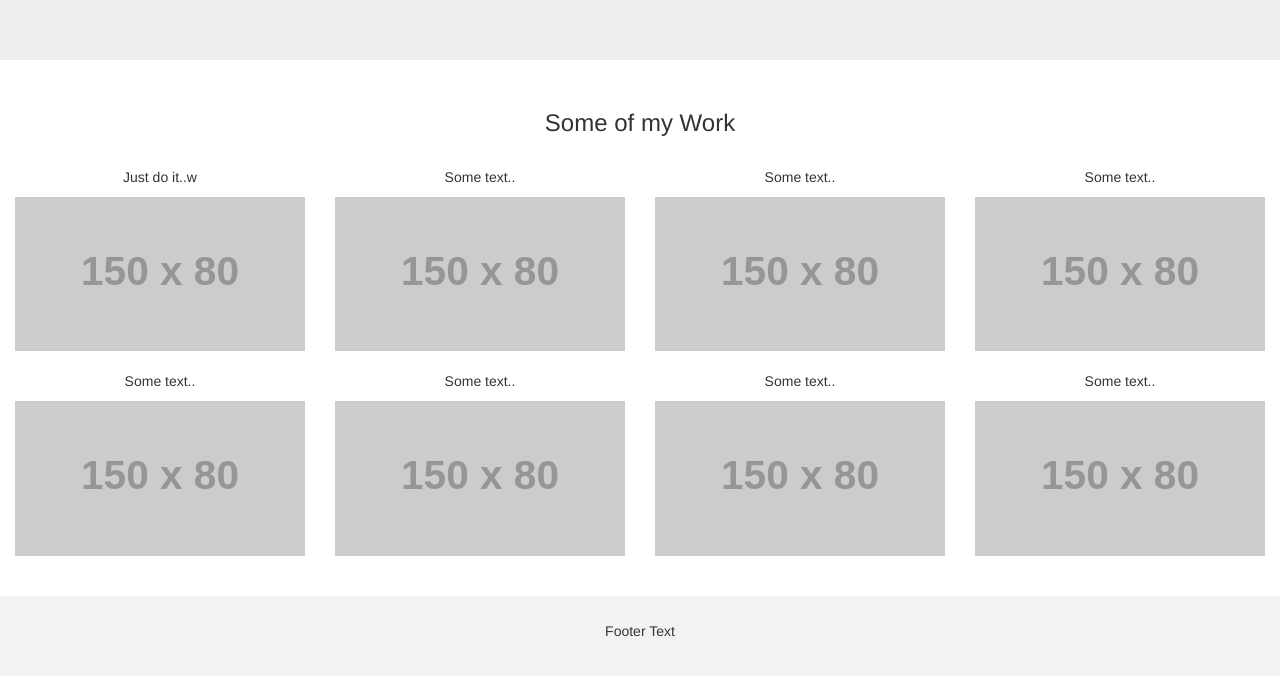
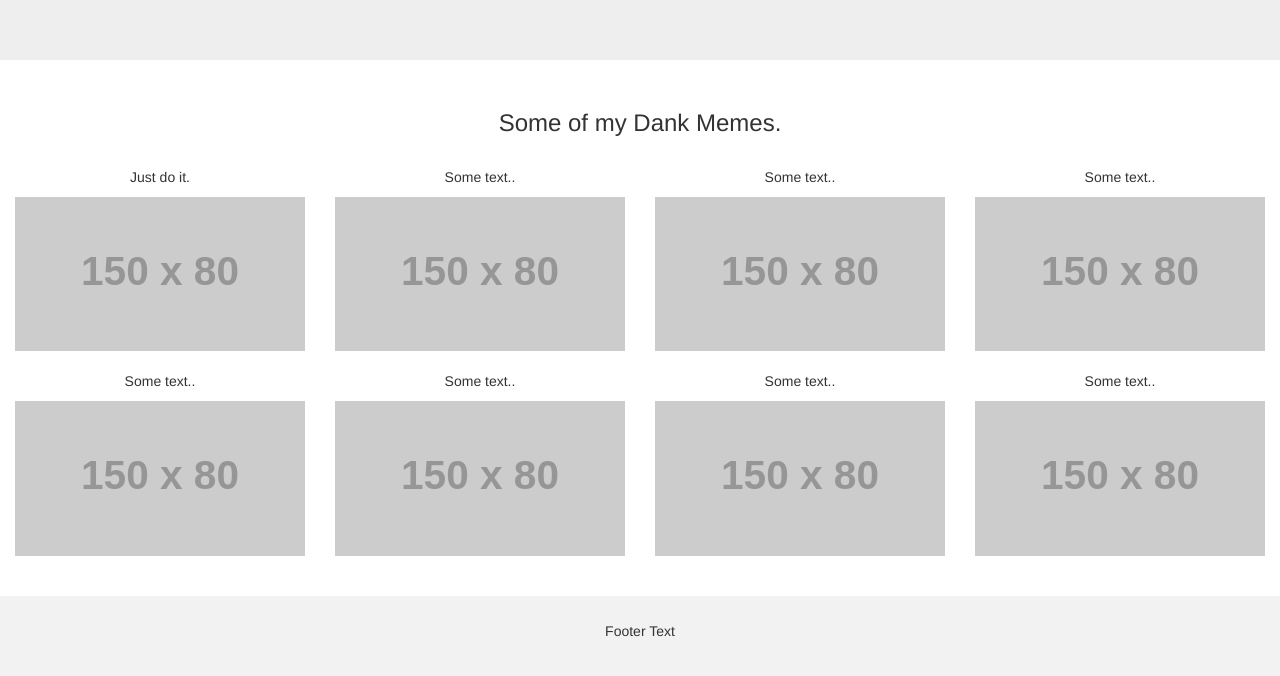
Before and after one commit to Miguel3301/Miguel3301.github.io, a plain HTML site: page index.html in a window 1280 px wide. Shown: the part 232-908 px from the top of the page. Drawn offline with nearby package versions, Linux system fonts and the light colour scheme; placeholder pictures from the web are drawn by us.

Commit message:
Update index.html

```diff
--- a/index.html
+++ b/index.html
@@ -55,10 +55,10 @@
 </div>
 
 <div class="container-fluid bg-3 text-center">
-  <h3>Some of my Work</h3><br>
+  <h3>Some of my Dank Memes.</h3><br>
   <div class="row">
     <div class="col-sm-3">
-      <p>Just do it..w</p>
+      <p>Just do it.</p>
       <img src="https://placehold.it/150x80?text=IMAGE" class="img-responsive" style="width:100%" alt="Image">
     </div>
     <div class="col-sm-3">
```
